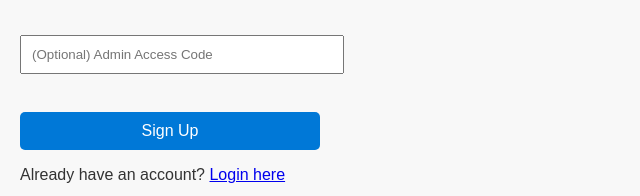
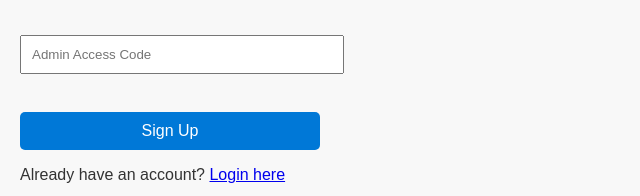
Before and after one commit to rkg81/WayToWeb, a plain HTML site: page signup.html in a window 1280 px wide. Shown: the part 264-460 px from the top of the page, 0-640 px from the left. Drawn offline with Linux system fonts and the light colour scheme.

```diff
--- a/signup.html
+++ b/signup.html
@@ -16,7 +16,7 @@
     <input type="email" id="email" placeholder="Email" required><br>
     <input type="password" id="password" placeholder="Password" required><br>
     <input type="password" id="confirmPassword" placeholder="Confirm Password" required><br>
-    <input type="text" id="adminCode" placeholder="(Optional) Admin Access Code"><br>
+    <input type="text" id="adminCode" placeholder="Admin Access Code"><br>
 
     <!-- Hidden default role -->
     <input type="hidden" id="role" value="user">
```
Also changed, not shown: index.js (+4 -4 lines), LostAndFound_PWA_PageFlowDiagram.txt.
